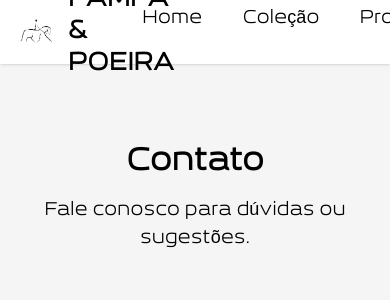
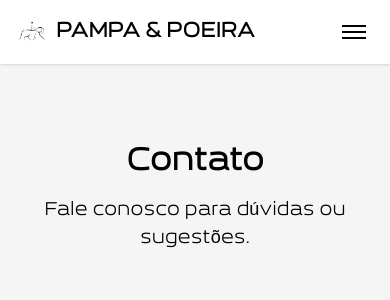
Before and after one commit to VanderCaneppelle/pampa-e-poeira, a React (Vite) app: page /contato in a window 390 px wide. Shown: the top 300 px of the page. Built offline with nearby package versions, Linux system fonts and the light colour scheme.

Commit message:
adjus mobile

```diff
--- a/src/components/Navbar.tsx
+++ b/src/components/Navbar.tsx
@@ -1,5 +1,6 @@
 import { Link, NavLink } from 'react-router-dom';
 import logo from '../assets/logo.png';
+import { useState } from 'react';
 
 const navItems = [
     { name: 'Home', path: '/' },
@@ -10,15 +11,17 @@
 ];
 
 export default function Navbar() {
+    const [menuOpen, setMenuOpen] = useState(false);
     return (
         <nav className="fixed top-0 left-0 w-full bg-white shadow z-50">
             <div className="max-w-7xl mx-auto flex items-center justify-between px-4 h-16">
                 {/* Logo */}
-                <Link to="/" className="flex items-center gap-3 text-2xl font-bold text-black" style={{ fontFamily: 'Esqadero, sans-serif' }}>
-                    <img src={logo} alt="Logo PAMPA & POEIRA" className="h-10 w-auto" />
-                    PAMPA & POEIRA
+                <Link to="/" className="flex items-center gap-2 md:gap-3 text-xl md:text-2xl font-bold text-black whitespace-nowrap" style={{ fontFamily: 'Esqadero, sans-serif' }}>
+                    <img src={logo} alt="Logo PAMPA & POEIRA" className="h-8 w-auto md:h-10" />
+                    <span className="truncate">PAMPA & POEIRA</span>
                 </Link>
-                <div className="flex gap-6">
+                {/* Menu desktop */}
+                <div className="hidden md:flex gap-6">
                     {navItems.map(item => (
                         <NavLink
                             key={item.name}
@@ -32,7 +35,37 @@
                         </NavLink>
                     ))}
                 </div>
+                {/* Menu mobile */}
+                <button
+                    className="md:hidden flex flex-col justify-center items-center w-10 h-10 focus:outline-none"
+                    onClick={() => setMenuOpen(m => !m)}
+                    aria-label="Abrir menu"
+                >
+                    <span className={`block w-6 h-0.5 bg-black mb-1 transition ${menuOpen ? 'rotate-45 translate-y-1.5' : ''}`}></span>
+                    <span className={`block w-6 h-0.5 bg-black mb-1 transition ${menuOpen ? 'opacity-0' : ''}`}></span>
+                    <span className={`block w-6 h-0.5 bg-black transition ${menuOpen ? '-rotate-45 -translate-y-1.5' : ''}`}></span>
+                </button>
             </div>
+            {/* Dropdown mobile */}
+            {menuOpen && (
+                <div className="md:hidden bg-white shadow-lg border-t border-pampa-beige w-full absolute left-0 top-16 z-50 animate-fade-in">
+                    <div className="flex flex-col py-2">
+                        {navItems.map(item => (
+                            <NavLink
+                                key={item.name}
+                                to={item.path}
+                                className={({ isActive }) =>
+                                    `text-base px-4 py-3 border-b border-pampa-beige ${isActive ? 'text-pampa-leather font-bold' : 'text-black hover:text-pampa-leather'}`
+                                }
+                                end={item.path === '/'}
+                                onClick={() => setMenuOpen(false)}
+                            >
+                                {item.name}
+                            </NavLink>
+                        ))}
+                    </div>
+                </div>
+            )}
         </nav>
     );
 }
```
